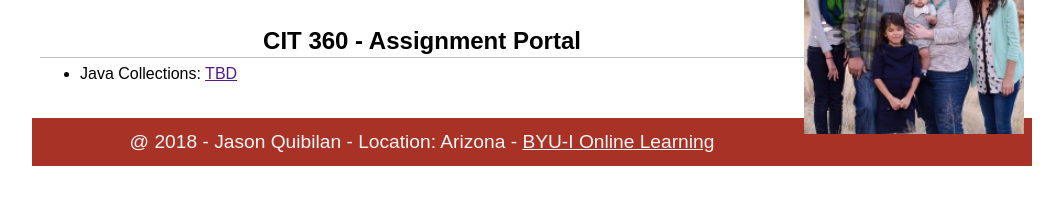
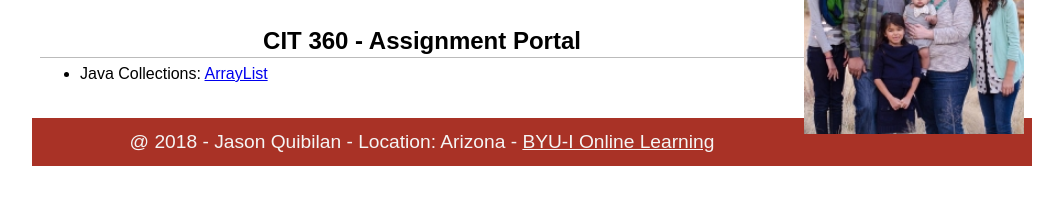
Before and after one commit to Brettzen/oregonTrail-group8, a plain HTML site: page index.html in a window 1280 px wide. Shown: the part 114-318 px from the top of the page, without its empty margins (108-1171 px from the left). Drawn offline with Linux system fonts and the light colour scheme.

Commit message:
Update index.html

```diff
--- a/index.html
+++ b/index.html
@@ -20,7 +20,7 @@
     <main>
         <h2>CIT 360 - Assignment Portal</h2>
             <ul>
-                <li>Java Collections: <a href="">TBD</a></li>
+                <li>Java Collections: <a href="example1.java">ArrayList</a></li>
            </ul>
     </main>
     <footer>
```
